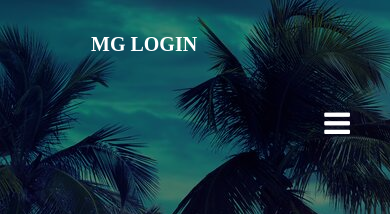
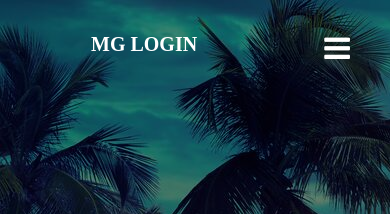
Before and after one commit to Mugan007/MG-Login-form, a plain HTML site: page index.html in a window 390 px wide. Shown: the top 214 px of the page. Drawn offline with nearby package versions, Linux system fonts and the light colour scheme.

Commit message:
Update style.css

```diff
--- a/style.css
+++ b/style.css
@@ -142,7 +142,13 @@ nav #icon {
     nav ul.show{
         left:0;
     }
+}
 
+@media (max-width:412px){
+    nav #icon {
+        display:block;
+        margin-top:-75px;
+    }
 }
 
 
```
